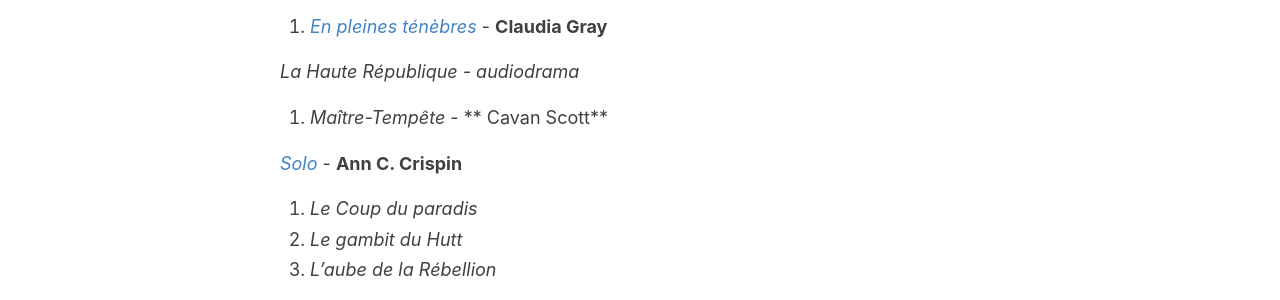
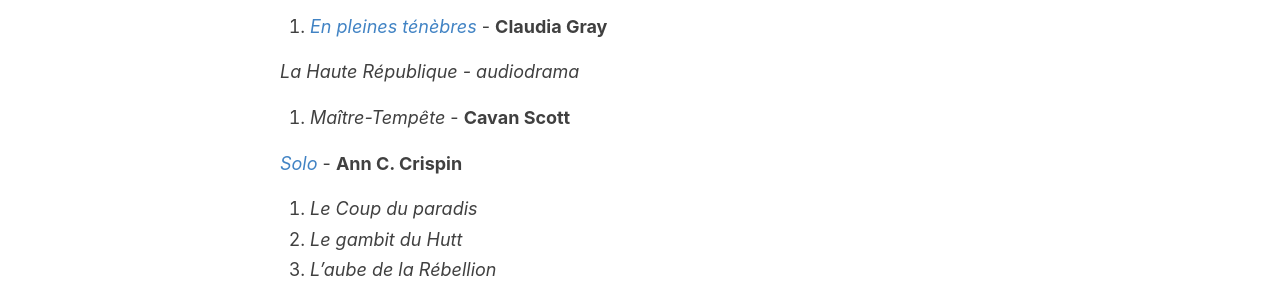
Before and after one commit to homeostasie/bouquins, a Jekyll site: the page built from _pages/lectures.md, in a window 1280 px wide and 900 px high, scrolled down 6670 px. Shown: the part 153-453 px from the top of the window. Built offline with Jekyll 4.4.1, drawn with Linux system fonts in a browser that asks for light colours; part of the change alters nothing that is shown.

```diff
--- a/_pages/lectures.md
+++ b/_pages/lectures.md
@@ -166,7 +166,7 @@ La PAL : [**(lien)**](https://homeostasie.github.io/bouquins/pal/)
 2. [*Anges déchus*](https://homeostasie.github.io/bouquins/Richard-Morgan_Anges-dechus/)
 
 **Martha Wells** - *Journal d'un AssaSynth*
-1. Défaillances systèmes
+1. [Défaillances systèmes](https://homeostasie.github.io/bouquins/Martha-Wells_Defaillances-systemes/)
 
 
 ### Uchronie
@@ -254,7 +254,7 @@ La PAL : [**(lien)**](https://homeostasie.github.io/bouquins/pal/)
 1. [*En pleines ténèbres*](https://homeostasie.github.io/bouquins/SW_En-pleines-tenebres/) - **Claudia Gray**
 
 *La Haute République - audiodrama*
-1. *Maître-Tempête* - ** Cavan Scott**
+1. *Maître-Tempête* - **Cavan Scott**
 
 [*Solo*](https://homeostasie.github.io/bouquins/SW_Solo/) - **Ann C. Crispin**
 1. *Le Coup du paradis*
```
